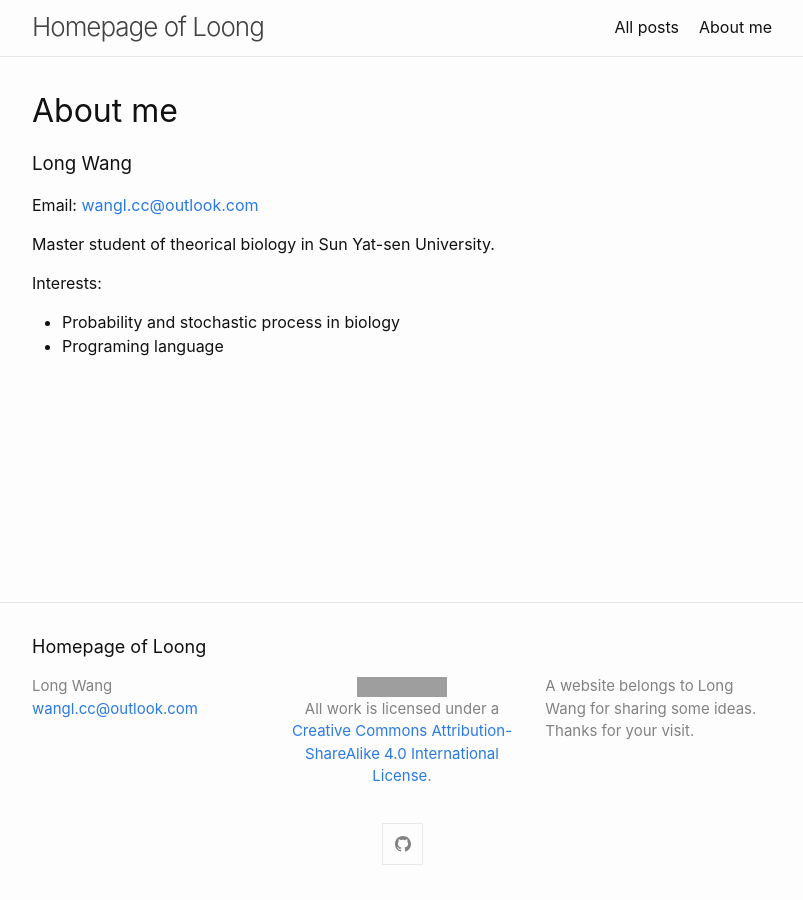
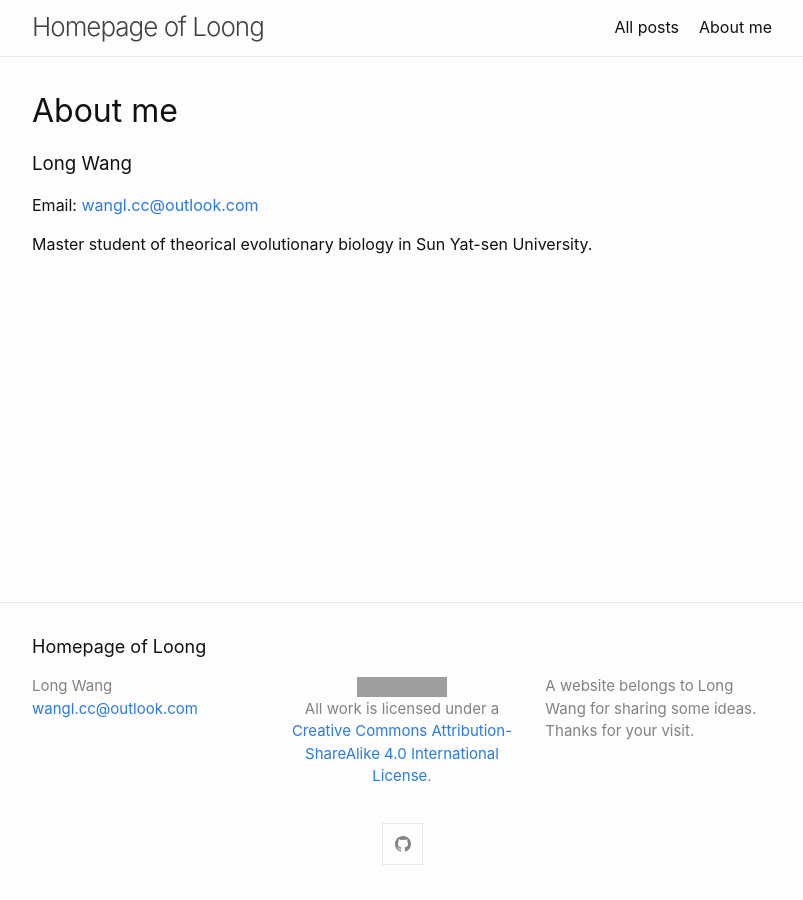
Before and after one commit to wangl-cc/wangl-cc.github.io, a Jekyll site: the page built from about.md, in a window 1280 px wide. Shown: the whole page, without its empty margins (238-1041 px from the left). Built offline with Jekyll 4.4.1, drawn with Linux system fonts in a browser that asks for light colours; grey boxes are pictures that could not be loaded.

Commit message:
Update _config.yml

```diff
--- a/_config.yml
+++ b/_config.yml
@@ -17,12 +17,7 @@ author:
   name: Long Wang
   email: wangl.cc@outlook.com
   description: |
-    Master student of theorical biology in Sun Yat-sen University.
-
-    Interests:
-      * Probability and stochastic process in biology
-      * Programing language
-
+    Master student of theorical evolutionary biology in Sun Yat-sen University.
 
 social_links:
   github: wangl-cc
```
